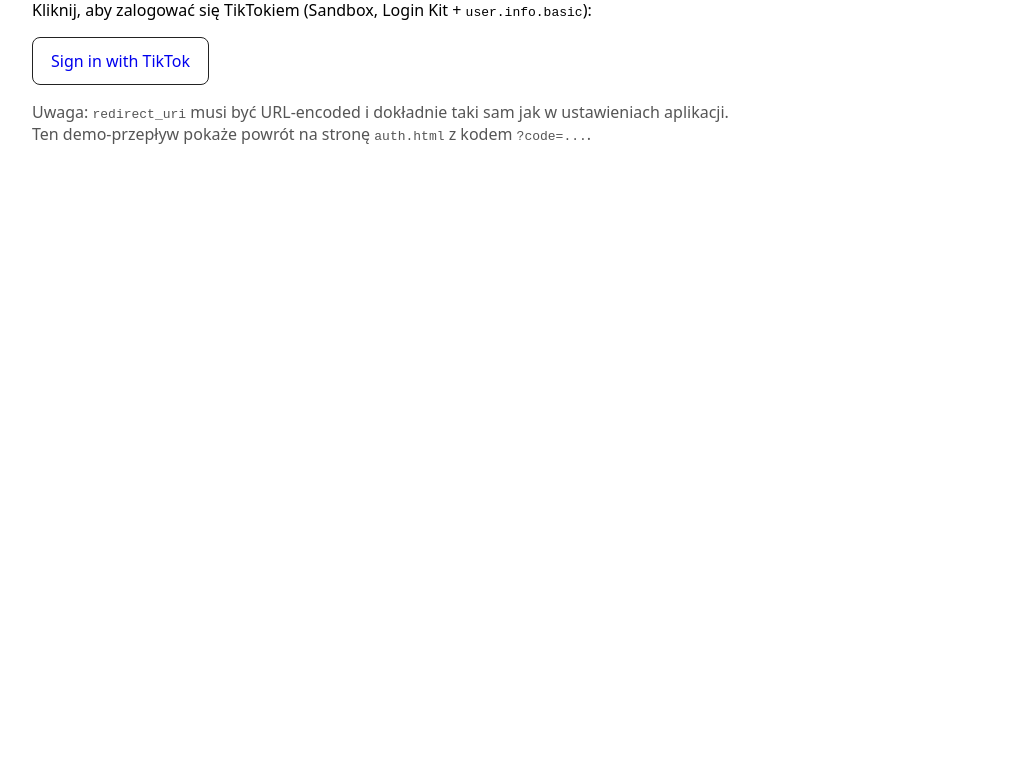
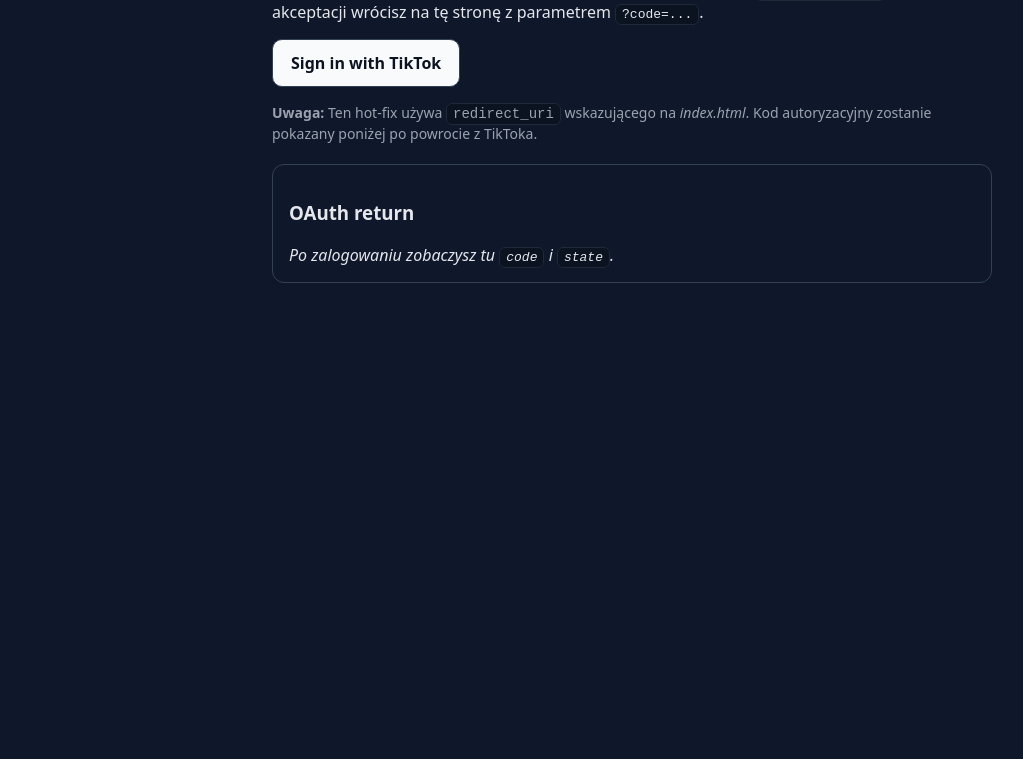
Before and after one commit to orutkowski1ortho-aimodels/ai-video-publisher, a plain HTML site: page index.html in a window 1280 px wide. Shown: the part 105-864 px from the top of the page, without its empty margins (8-1031 px from the left). Before the commit the page ends 800 px from the top, so only its background shows below. Drawn offline with Linux system fonts and the light colour scheme.

Commit message:
index.html

```diff
--- a/index.html
+++ b/index.html
@@ -3,31 +3,75 @@
 <head>
   <meta charset="UTF-8" />
   <meta name="viewport" content="width=device-width,initial-scale=1" />
-  <title>AI Video Publisher – Login</title>
+  <title>AI Video Publisher – Login (Hot‑fix)</title>
   <style>
-    body{font-family:system-ui,-apple-system,Segoe UI,Roboto,Helvetica,Arial,sans-serif;margin:40px}
-    .btn{display:inline-block;padding:12px 18px;border-radius:8px;border:1px solid #222;text-decoration:none}
-    .note{margin-top:16px;color:#555}
+    :root{--bg:#0f172a;--fg:#e5e7eb;--btn:#f8fafc;--border:#334155}
+    html,body{height:100%}
+    body{margin:0;padding:32px;background:var(--bg);color:var(--fg);font-family:system-ui,-apple-system,Segoe UI,Roboto,Helvetica,Arial,sans-serif}
+    .wrap{max-width:720px;margin:0 auto}
+    h1{margin:0 0 12px;font-size:28px}
+    p{margin:8px 0 14px;line-height:1.45}
+    .btn{display:inline-block;padding:12px 18px;border-radius:10px;border:1px solid var(--border);
+         background:var(--btn);color:#0b1220;text-decoration:none;font-weight:600}
+    .note{margin-top:16px;color:#9ca3af;font-size:14px}
+    code{background:#0b1220;border:1px solid #1f2937;padding:2px 6px;border-radius:6px}
+    .card{margin-top:20px;padding:16px;border:1px solid var(--border);border-radius:12px}
   </style>
 </head>
 <body>
-  <h1>AI Video Publisher</h1>
-  <p>Kliknij, aby zalogować się TikTokiem (Sandbox, Login Kit + <code>user.info.basic</code>):</p>
+  <div class="wrap">
+    <h1>AI Video Publisher – TikTok Login (Sandbox)</h1>
+    <p>Kliknij przycisk poniżej, aby zalogować się TikTokiem (Login Kit + <code>user.info.basic</code>). Po akceptacji wrócisz na tę stronę z parametrem <code>?code=...</code>.</p>
 
-  <!-- PRZYCISK LOGOWANIA (OAuth authorize) -->
-  <a class="btn"
-     href="https://open-api.tiktokglobalplatform.com/oauth/authorize/
-?client_key=sbaw8lk56uu0qhlnsh
-&response_type=code
-&scope=user.info.basic
-&redirect_uri=https%3A%2F%2Forutkowski1ortho-aimodels.github.io%2Fai-video-publisher%2Fauth.html
-&state=xyz123">
-    Sign in with TikTok
-  </a>
+    <!-- WSTAW SWÓJ SANDBOX CLIENT KEY PONIŻEJ -->
+    <a class="btn" id="loginBtn" href="#">
+      Sign in with TikTok
+    </a>
 
-  <p class="note">
-    Uwaga: <code>redirect_uri</code> musi być URL‑encoded i dokładnie taki sam jak w ustawieniach aplikacji.<br>
-    Ten demo‑przepływ pokaże powrót na stronę <code>auth.html</code> z kodem <code>?code=...</code>.
-  </p>
+    <div class="note">
+      <p><strong>Uwaga:</strong> Ten hot‑fix używa <code>redirect_uri</code> wskazującego na <em>index.html</em>.
+      Kod autoryzacyjny zostanie pokazany poniżej po powrocie z TikToka.</p>
+    </div>
+
+    <div class="card" id="oauthBox">
+      <h3>OAuth return</h3>
+      <div id="out"><em>Po zalogowaniu zobaczysz tu <code>code</code> i <code>state</code>.</em></div>
+    </div>
+  </div>
+
+  <script>
+    // === USTAWIENIA ===
+    // 1) Wklej tu swój Sandbox Client Key (TikTok Developers → App → Sandbox → Client Key)
+    const CLIENT_KEY = "sbaw8lk56uu0qhlnsh"; // <-- PODMIEŃ
+
+    // 2) Upewnij się, że ten adres jest dodany w App Settings jako Redirect URL
+    const REDIRECT_URI = "https://orutkowski1ortho-aimodels.github.io/ai-video-publisher/";
+    const REDIRECT_URI_ENC = encodeURIComponent(REDIRECT_URI);
+
+    // 3) Minimalny scope dla Login Kit
+    const SCOPE = "user.info.basic";
+
+    // 4) Prosty state (demo)
+    const STATE = "xyz123";
+
+    // Budowa URL autoryzacji
+    const AUTH_URL = `https://open-api.tiktokglobalplatform.com/oauth/authorize/?client_key=${CLIENT_KEY}&response_type=code&scope=${encodeURIComponent(SCOPE)}&redirect_uri=${REDIRECT_URI_ENC}&state=${encodeURIComponent(STATE)}`;
+
+    // Podpięcie linku do przycisku
+    document.getElementById("loginBtn").setAttribute("href", AUTH_URL);
+
+    // Parsowanie parametrów po powrocie
+    const params = new URLSearchParams(window.location.search);
+    const code = params.get("code");
+    const state = params.get("state");
+    const error = params.get("error");
+    const out = document.getElementById("out");
+
+    if (error) {
+      out.innerHTML = `❌ Error: <code>${error}</code>`;
+    } else if (code) {
+      out.innerHTML = `✅ Received code: <code>${code}</code><br/>State: <code>${state || "(none)"} </code>`;
+    }
+  </script>
 </body>
 </html>
```
